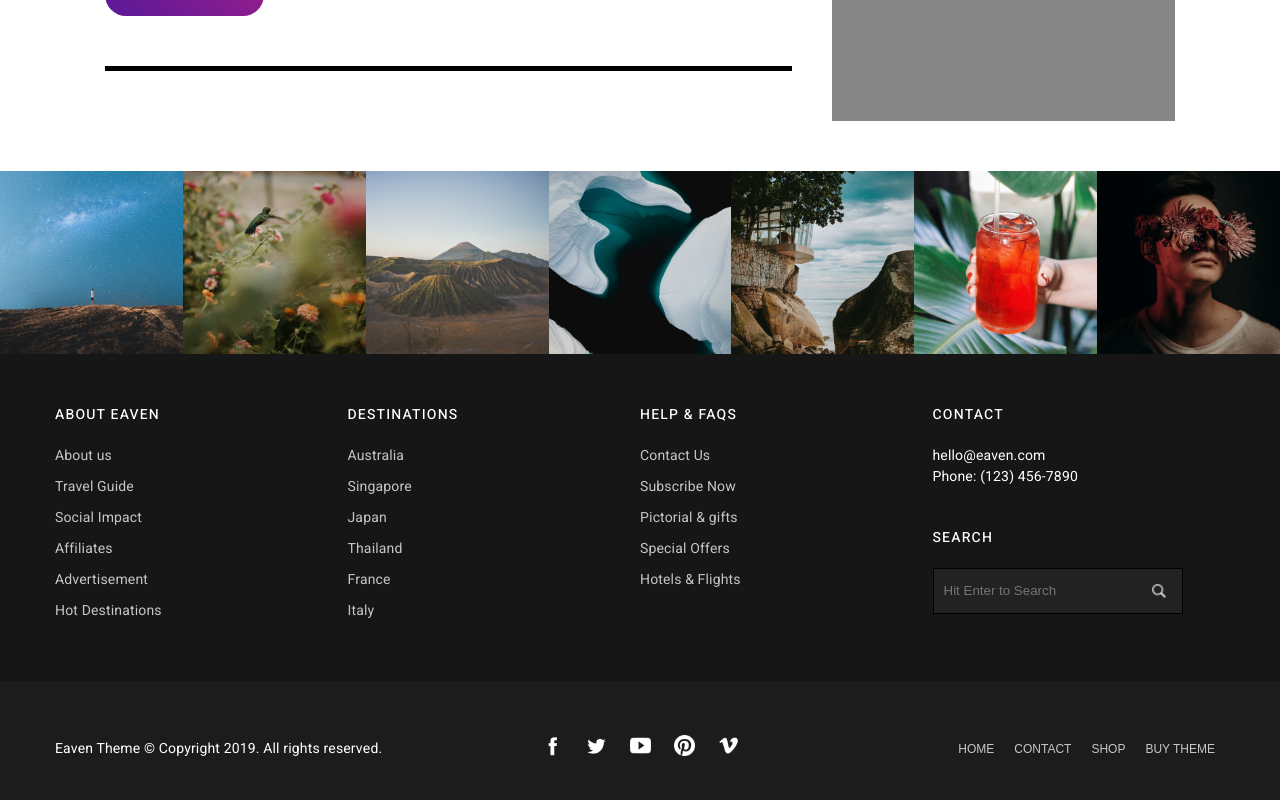
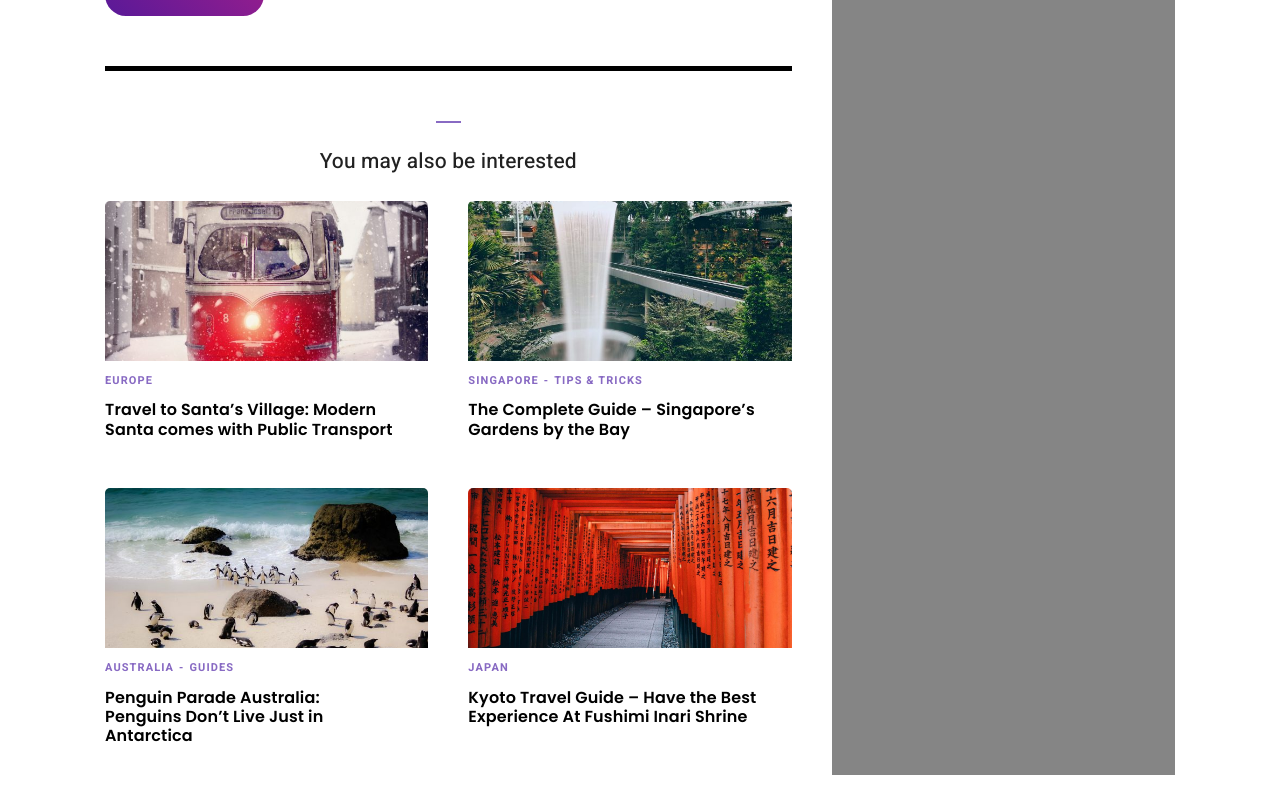
Before and after one commit to RomanKoriachko/eaven-travel, a React (Create React App) app: page /destinations/1 in a window 1280 px wide. Shown: the part 7080-7880 px from the top of the page. Built offline with nearby package versions, Linux system fonts and the light colour scheme.

Commit message:
add Recomendations and adaptive

```diff
--- a/src/pages/ArticlePage/ArticlePage.scss
+++ b/src/pages/ArticlePage/ArticlePage.scss
@@ -340,8 +340,14 @@ font-family: 'Heebo', sans-serif;
                 ol{
                     margin-left: 13px;
                 }
+                .article-page-main-author {
+                    padding: 20px;
+                    .article-page-main-author-wrapper {
+                        flex-direction: column;
+                        align-items: center;
+                    }
+                }
             }
-
         }
     }
 }
--- a/src/pages/ArticlePage/ArticlePage.tsx
+++ b/src/pages/ArticlePage/ArticlePage.tsx
@@ -4,6 +4,7 @@ import { useAppDispatch, useAppSelector } from 'redux/hooks'
 import { addLike, removeLike } from 'redux/likeReducer'
 import './ArticlePage.scss'
 import Comments from './Comments'
+import Recomendations from './Recomendations'
 
 type Props = {}
 
@@ -332,6 +333,7 @@ const ArticlePage = (props: Props) => {
                                 commentsId={commentsId}
                             />
                         </div>
+                        <Recomendations currentId={filtredId[0].id} />
                     </div>
                     <div className="article-page-main-sidebar"></div>
                 </div>
--- a/src/pages/ArticlePage/Comments.scss
+++ b/src/pages/ArticlePage/Comments.scss
@@ -4,13 +4,15 @@
     border-bottom: 1px dotted #e5e5e5;
     padding: 40px 15px;
     .comment-user-avatar {
-        width: 64px;
+        min-width: 64px;
+        max-width: 64px;
         height: 64px;
         border-radius: 50%;
         overflow: hidden;
         img{
             height: 100%;
             width: 100%;
+            margin-bottom: -10px;
         }
     }
     .comment-text {
@@ -23,6 +25,9 @@
                 font-family: 'Poppins', sans-serif;
                 font-size: 18px;
                 font-weight: 600;
+                display: flex;
+                align-items: center;
+                gap: 0px 10px
             }
             .comment-text-date {
                 font-size: 11px;
@@ -76,7 +81,6 @@
 .comment-form {
     margin-top: 30px;
 }
-
 .form-header {
     font-size: 21px;
     font-weight: 500;
@@ -120,3 +124,38 @@
         }
     }
 }
+
+
+    // Tablet
+@media(max-width: 992px) {
+    .comment {
+        .comment-text {
+            .comment-row {
+                flex-direction: column;
+                align-items: flex-start;
+                gap: 0px;
+                margin-bottom: 10px;
+            }
+        }
+    }
+}
+
+    // Mobile
+@media(max-width: 576px) {
+    .comment {
+        padding: 40px 0px;
+        flex-direction: column;
+        align-items: center;
+        .comment-user-avatar {
+            min-width: 200px;
+            max-width: 200px;
+            height: 200px;
+        }
+    }
+    .reply-form {
+        padding: 20px;
+    }
+    .form-name-and-email {
+        flex-direction: column;
+    }
+}
--- /dev/null
+++ b/src/pages/ArticlePage/Recomendations.scss
@@ -0,0 +1,29 @@
+.recomendations {
+    text-align: center;
+    .recomendations-line {
+        width: 25px;
+        height: 2px;
+        background-color: #886ac3;
+        margin: 20px auto;
+    }
+    .recomendations-header {
+        font-size: 21px;
+        font-weight: 500;
+        margin-bottom: 20px;
+    }
+    .recomendations-wrapper {
+        display: grid;
+        grid-template-columns: 1fr 1fr;
+        grid-template-rows: 1fr 1fr;
+        gap: 0px 40px;
+    }
+}
+
+@media(max-width: 576px) {
+    .recomendations{
+        .recomendations-wrapper {
+            grid-template-columns: 100%;
+            grid-template-rows: repeat(4, 1fr);
+        }
+    }
+}
--- /dev/null
+++ b/src/pages/ArticlePage/Recomendations.tsx
@@ -0,0 +1,69 @@
+import articlesArray from 'components/ArticlesSection/articlesArray'
+import './Recomendations.scss'
+import RecomendationsItem from './RecomendationsItem'
+
+type Props = {
+    currentId: number
+}
+
+type ArticleProps = {
+    image: string
+    country: string
+    dash: string
+    section: string
+    header: string
+    id: number
+}
+
+const Recomendations = ({ currentId }: Props) => {
+    let randomArr: ArticleProps[] = []
+    let articlesArrayCopy: ArticleProps[] = []
+    let newArr: ArticleProps[] = []
+
+    articlesArrayCopy = [...articlesArray]
+    articlesArrayCopy.splice(currentId - 1, 1)
+
+    randomArr = articlesArrayCopy.sort(function () {
+        return 0.5 - Math.random()
+    })
+
+    randomArr.map((arrayItem: ArticleProps, i: number) => {
+        if (i < 4) {
+            newArr.splice(0, 0, arrayItem)
+        }
+    })
+
+    return (
+        <div className="recomendations">
+            <div className="recomendations-line"></div>
+            <div className="recomendations-header">
+                You may also be interested
+            </div>
+            <div className="recomendations-wrapper">
+                {newArr.map(
+                    ({
+                        image,
+                        country,
+                        dash,
+                        section,
+                        header,
+                        id,
+                    }: ArticleProps) => (
+                        <div className="recomendations-item" key={id}>
+                            <RecomendationsItem
+                                image={image}
+                                country={country}
+                                dash={dash}
+                                section={section}
+                                header={header}
+                                id={id}
+                            />
+                        </div>
+                    )
+                )}
+            </div>
+        </div>
+    )
+}
+
+export default Recomendations
--- /dev/null
+++ b/src/pages/ArticlePage/RecomendationsItem.scss
@@ -0,0 +1,29 @@
+.recomendations-item a{
+    text-decoration: none;
+}
+.page-article-img {
+    height: 160px;
+}
+.page-article-img:hover img {
+    transform: scale(103%);
+}
+.page-article-main {
+    .page-article-links {
+        justify-content: flex-start;
+        margin-top: 10px;
+        margin-bottom: 10px;
+    }
+}
+.page-article-header {
+    text-align: start;
+    color: black;
+    font-size: 16px;
+    font-weight: 600;
+    line-height: 1.2;
+    margin-left: 0;
+    transition: .3s all;
+    &:hover {
+        color: #886ac3;
+    }
+
+}
--- /dev/null
+++ b/src/pages/ArticlePage/RecomendationsItem.tsx
@@ -0,0 +1,46 @@
+import { Link } from 'react-router-dom'
+import './RecomendationsItem.scss'
+
+type Props = {
+    image: string
+    country: string
+    dash: string
+    section: string
+    header: string
+    id: number
+}
+
+const RecomendationsItem = ({
+    image,
+    country,
+    dash,
+    section,
+    header,
+    id,
+}: Props) => {
+    return (
+        <>
+            <Link to={`/destinations/${id}`}>
+                <div className="page-article-img">
+                    <img src={image} alt="" />
+                </div>
+            </Link>
+            <div className="page-article-main">
+                <div className="page-article-links">
+                    <p>
+                        <Link to={`/${country}`}>{country}</Link>
+                    </p>
+                    <p>{dash}</p>
+                    <p>
+                        <Link to={`/${section}`}>{section}</Link>
+                    </p>
+                </div>
+            </div>
+            <Link to={`/destinations/${id}`}>
+                <div className="page-article-header">{header}</div>
+            </Link>
+        </>
+    )
+}
+
+export default RecomendationsItem
```
Also changed, not shown: src/pages/ArticlePage/Comments.tsx (+3 -5 lines). Lines whose indentation alone changed are shown as unchanged.
